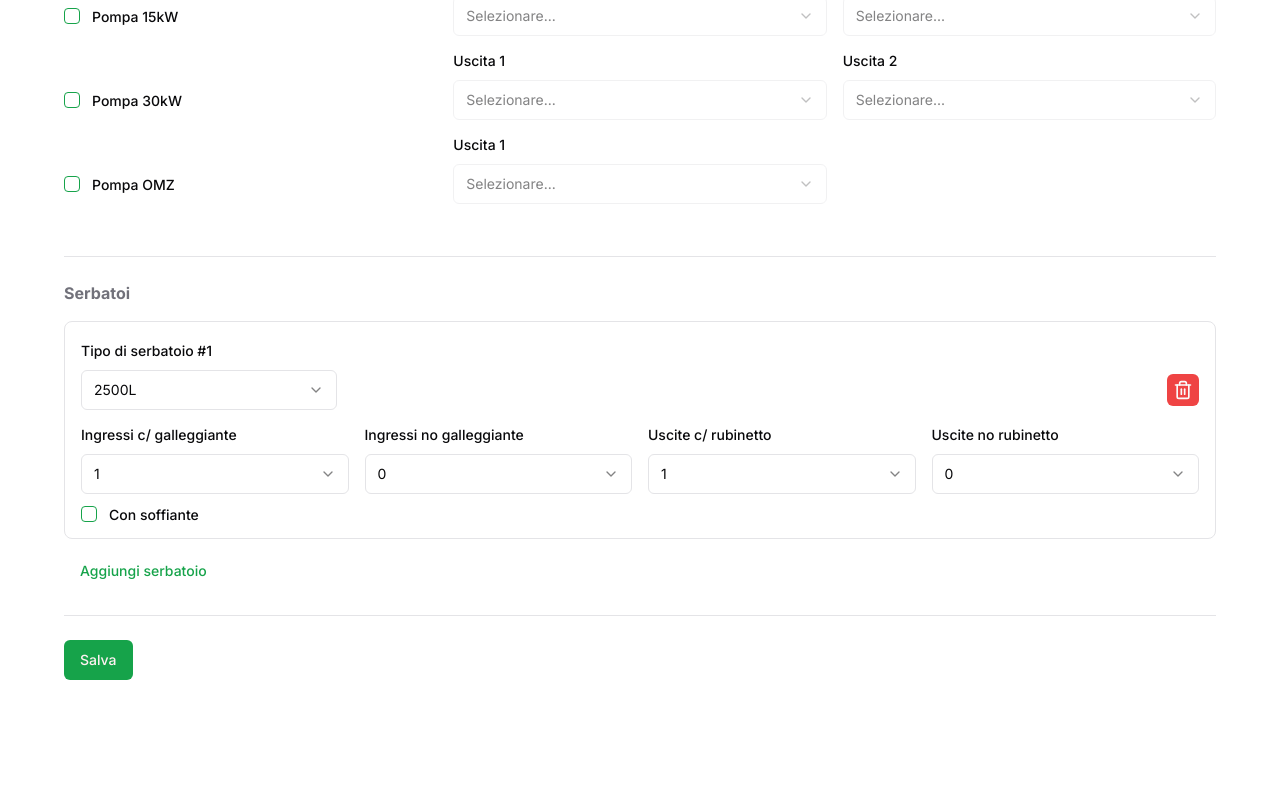
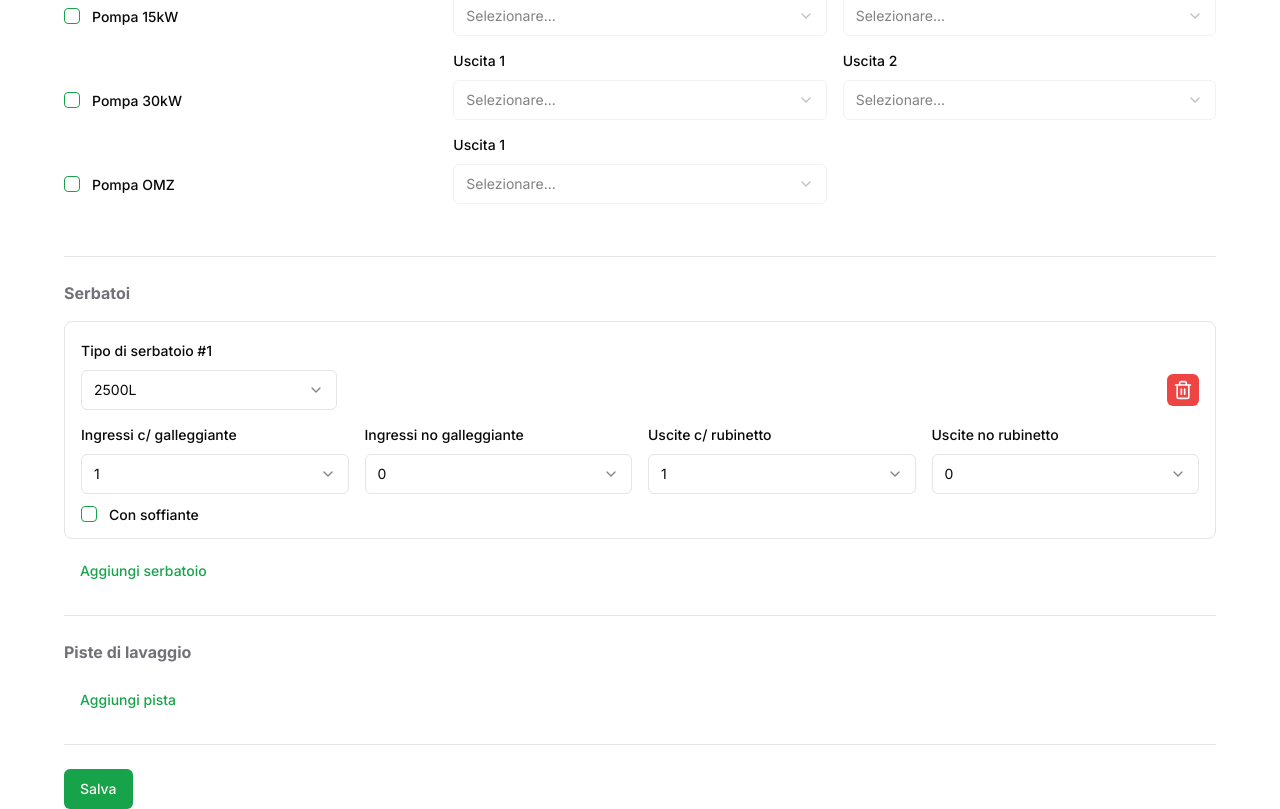
Before and after one commit to slinden2/product-configurator, a Next.js app: page /configurations/new in a window 1280 px wide. Shown: the part 1508-2317 px from the top of the page. Before the commit the page ends 2188 px from the top, so only its background shows below. Built offline with nearby package versions, Linux system fonts and the light colour scheme.

Commit message:
Adds wash bay handling

```diff
--- /dev/null
+++ b/components/ConfigForm/WashBaySection.tsx
@@ -0,0 +1,158 @@
+import CheckboxField from "@/components/CheckboxField";
+import { ConfigFormData } from "@/components/ConfigForm";
+import Fieldset from "@/components/Fieldset";
+import FieldsetContent from "@/components/FieldsetContent";
+import FieldsetItem from "@/components/FieldsetItem";
+import FieldsetRow from "@/components/FieldsetRow";
+import SelectField from "@/components/SelectField";
+import { Button } from "@/components/ui/button";
+import { getNumericSelectOptions } from "@/validation/common";
+import { selectFieldOptions, zodEnums } from "@/validation/configuration";
+import { Check, Trash2 } from "lucide-react";
+import React from "react";
+import { useFieldArray, useFormContext, useWatch } from "react-hook-form";
+
+const defaultObject: ConfigFormData["wash_bays"][0] = {
+  hp_lance_qty: "",
+  det_lance_qty: "",
+  hose_reel_qty: "",
+  pressure_washer_type: "" as any,
+  pressure_washer_qty: "",
+  has_gantry: false,
+  is_first_bay: false,
+  has_bay_dividers: false,
+};
+
+const WashBaySection = () => {
+  const { control } = useFormContext<ConfigFormData>();
+  const { fields, append, remove } = useFieldArray({
+    control,
+    name: "wash_bays",
+  });
+
+  const washBayWatch = useWatch({
+    name: "wash_bays",
+    control: control,
+  });
+
+  return (
+    <Fieldset title="Piste di lavaggio">
+      <FieldsetContent>
+        {fields.map((field, index) => {
+          return (
+            <fieldset
+              key={field.id}
+              className="relative p-4 border rounded-lg space-y-3">
+              <Button
+                className="absolute top-4 right-4"
+                variant="destructive"
+                size="sm_icon"
+                onClick={() => remove(index)}>
+                <Trash2 size={20} />
+              </Button>
+              <p>Pista #{index + 1}</p>
+              <FieldsetRow>
+                <FieldsetItem>
+                  <SelectField
+                    name={
+                      `wash_bays.${index}.hp_lance_qty` as `wash_bays.0.hp_lance_qty` as any // FIXME
+                    }
+                    label="Numero lance HP"
+                    items={getNumericSelectOptions([0, 1, 2])}
+                  />
+                </FieldsetItem>
+                <FieldsetItem>
+                  <SelectField
+                    name={
+                      `wash_bays.${index}.det_lance_qty` as `wash_bays.0.det_lance_qty` as any // FIXME
+                    }
+                    label={`Numero lance detergente`}
+                    items={getNumericSelectOptions([0, 1, 2])}
+                  />
+                </FieldsetItem>
+                <FieldsetItem>
+                  <SelectField
+                    name={
+                      `wash_bays.${index}.hose_reel_qty` as `wash_bays.0.hose_reel_qty` as any // FIXME
+                    }
+                    label="Numero avvolgitori"
+                    items={getNumericSelectOptions([0, 1, 2])}
+                  />
+                </FieldsetItem>
+              </FieldsetRow>
+              <FieldsetRow>
+                <FieldsetItem>
+                  <SelectField
+                    name={
+                      `wash_bays.${index}.pressure_washer_type` as `wash_bays.0.pressure_washer_type` as any // FIXME
+                    }
+                    label="Tipo idropulitrice"
+                    items={selectFieldOptions.pressureWasherOpts}
+                    fieldsToResetOnValue={[
+                      {
+                        triggerValue:
+                          zodEnums.PressureWasherTypeEnum.enum.NO_SELECTION,
+                        fieldsToReset: [
+                          `wash_bays.${index}.pressure_washer_qty` as any,
+                        ],
+                      },
+                    ]}
+                  />
+                </FieldsetItem>
+                <FieldsetItem>
+                  <SelectField
+                    name={
+                      `wash_bays.${index}.pressure_washer_qty` as `wash_bays.0.pressure_washer_qty` as any // FIXME
+                    }
+                    label="Numero idropulitrici"
+                    items={getNumericSelectOptions([1, 2, 3, 4])}
+                    disabled={
+                      (washBayWatch &&
+                        washBayWatch[index]?.pressure_washer_type ===
+                          zodEnums.PressureWasherTypeEnum.enum.NO_SELECTION) ||
+                      !washBayWatch[index]?.pressure_washer_type
+                    }
+                  />
+                </FieldsetItem>
+              </FieldsetRow>
+              <FieldsetRow>
+                <FieldsetItem>
+                  <CheckboxField
+                    name={
+                      `wash_bays.${index}.has_gantry` as `wash_bays.0.has_gantry` as any // FIXME
+                    }
+                    label="Pista con portale"
+                  />
+                </FieldsetItem>
+                <FieldsetItem>
+                  <CheckboxField
+                    name={
+                      `wash_bays.${index}.is_first_bay` as `wash_bays.0.is_first_bay` as any // FIXME
+                    }
+                    label="Prima pista"
+                  />
+                </FieldsetItem>
+                <FieldsetItem>
+                  <CheckboxField
+                    name={
+                      `wash_bays.${index}.has_bay_dividers` as `wash_bays.0.has_bay_dividers` as any // FIXME
+                    }
+                    label="Con pannellature"
+                  />
+                </FieldsetItem>
+              </FieldsetRow>
+            </fieldset>
+          );
+        })}
+        <Button
+          variant="link"
+          type="button"
+          onClick={() => append(defaultObject)}>
+          Aggiungi pista
+        </Button>
+      </FieldsetContent>
+    </Fieldset>
+  );
+};
+
+export default WashBaySection;
--- a/components/ConfigForm/index.tsx
+++ b/components/ConfigForm/index.tsx
@@ -17,6 +17,7 @@ import PanelSection from "@/components/ConfigForm/PanelSection";
 import HPPumpSection from "@/components/ConfigForm/HPPumpSection";
 import { DevTool } from "@hookform/devtools";
 import WaterTankSection from "@/components/ConfigForm/WaterTankSection";
+import WashBaySection from "@/components/ConfigForm/WashBaySection";
 
 export type ConfigFormData = z.infer<typeof configSchema>;
 
@@ -69,6 +70,7 @@ const ConfigForm = () => {
           <PanelSection />
           <HPPumpSection />
           <WaterTankSection />
+          <WashBaySection />
           <Button type="submit">Salva</Button>
         </form>
       </Form>
--- a/validation/configSchema.ts
+++ b/validation/configSchema.ts
@@ -5,6 +5,7 @@ import { hpPumpSchema } from "@/validation/configuration/hpPumpSchema";
 import { panelSchema } from "@/validation/configuration/panelSchema";
 import { railSchema } from "@/validation/configuration/railSchema";
 import { supplyTypeSchema } from "@/validation/configuration/supplyTypeSchema";
+import { washBaySchema } from "@/validation/configuration/washBaySchema";
 import { waterSupplySchema } from "@/validation/configuration/waterSupplySchema";
 import { waterTankSchema } from "@/validation/configuration/waterTankSchema";
 import { z } from "zod";
@@ -23,6 +24,7 @@ export const configSchema = baseSchema
   .and(hpPumpSchema)
   .and(panelSchema)
   .and(waterTankSchema)
+  .and(washBaySchema)
   .superRefine((data, ctx) => {
     // Limit rail length to 25 if cable chain width is set
     if (data.cable_chain_width && parseInt(data.rail_length, 10) < 25) {
--- a/validation/configuration/index.ts
+++ b/validation/configuration/index.ts
@@ -46,6 +46,10 @@ import {
   supplyTypes,
 } from "@/validation/configuration/supplyTypeSchema";
 import {
+  PressureWasherTypeEnum,
+  pressureWasherOpts,
+} from "@/validation/configuration/washBaySchema";
+import {
   WaterType1Enum,
   WaterType2Enum,
   WaterPump1Enum,
@@ -80,6 +84,7 @@ export const zodEnums = {
   PanelPosEnum,
   ExtPanelFixingType,
   WaterTankTypeEnum,
+  PressureWasherTypeEnum,
 };
 
 export const selectFieldOptions: SelectOptionGroup = {
@@ -108,4 +113,5 @@ export const selectFieldOptions: SelectOptionGroup = {
   extPanelFixingTypes,
   cardQtyOpts,
   waterTankOpts,
+  pressureWasherOpts,
 };
--- /dev/null
+++ b/validation/configuration/washBaySchema.ts
@@ -0,0 +1,51 @@
+import { SelectOption } from "@/types";
+import {
+  emptyStringOrUndefined,
+  generateSelectOptionsFromZodEnum,
+  genericRequiredMessage,
+} from "@/validation/common";
+import { z } from "zod";
+
+export const PressureWasherTypeEnum = z.enum(
+  ["NO_SELECTION", "21L/150BAR", "21L/200BAR"],
+  { message: genericRequiredMessage }
+);
+
+export const pressureWasherOpts: SelectOption[] =
+  generateSelectOptionsFromZodEnum(PressureWasherTypeEnum, [
+    "Niente",
+    "21 l/min 150 bar",
+    "21 l/min 200 bar",
+  ]);
+
+export const washBaySchema = z.object({
+  wash_bays: z
+    .array(
+      z.object({
+        has_gantry: z.boolean(),
+        hp_lance_qty: z.string().min(1, { message: genericRequiredMessage }),
+        det_lance_qty: z.string().min(1, { message: genericRequiredMessage }),
+        hose_reel_qty: z.string().min(1, { message: genericRequiredMessage }),
+        pressure_washer_type: PressureWasherTypeEnum,
+        pressure_washer_qty: z
+          .string()
+          .min(1, { message: genericRequiredMessage })
+          .or(emptyStringOrUndefined().transform(() => undefined)),
+        has_bay_dividers: z.boolean(),
+        is_first_bay: z.boolean(),
+      })
+    )
+    .superRefine((data, ctx) => {
+      // Check if is_first_bay true in multiple objects.
+      const firstBayCount = data.filter((bay) => bay.is_first_bay).length;
+      if (firstBayCount > 1) {
+        data.forEach((_, index) => {
+          ctx.addIssue({
+            code: z.ZodIssueCode.custom,
+            message: "Solo una pista può essere la prima.",
+            path: [index, "is_first_bay"],
+          });
+        });
+      }
+    }),
+});
```
